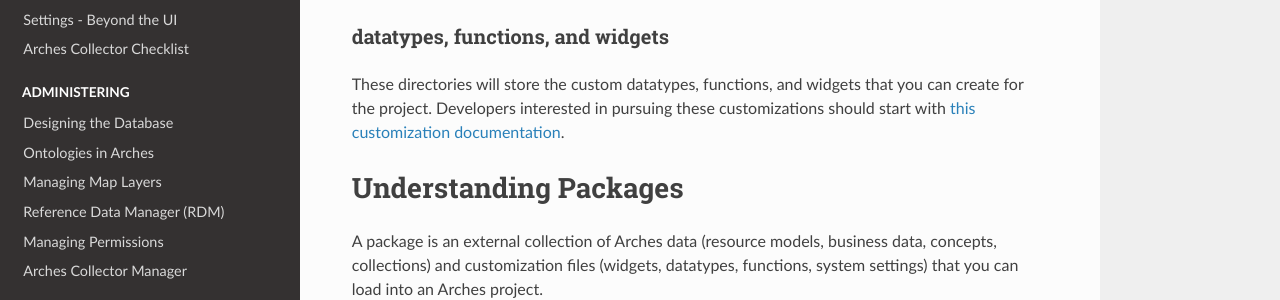
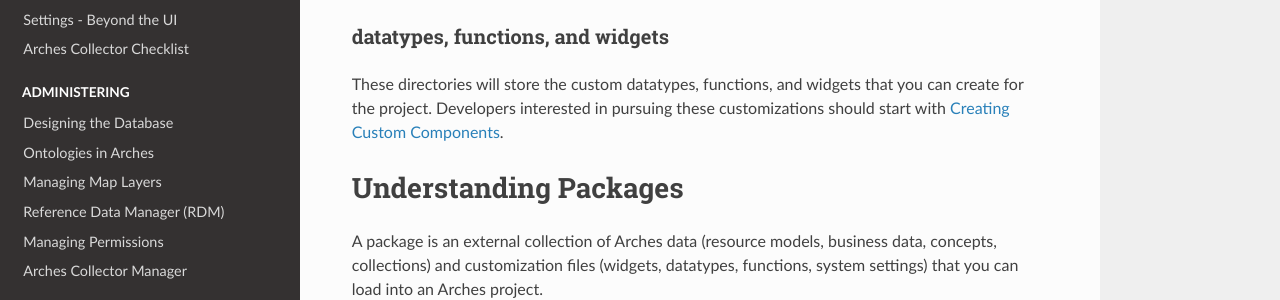
Before and after one commit to archesproject/arches-docs, a Sphinx documentation site: the page built from docs/projects-and-packages.txt, in a window 1280 px wide and 900 px high, scrolled down 869 px. Shown: the part 159-459 px from the top of the window. Built offline with Sphinx 7.4.7 and the Read the Docs theme 2.0.0, drawn with Linux system fonts in a browser that asks for light colours.

Commit message:
fix link

```diff
--- a/docs/projects-and-packages.txt
+++ b/docs/projects-and-packages.txt
@@ -38,7 +38,7 @@
 datatypes, functions, and widgets
 ^^^^^^^^^^^^^^^^^^^^^^^^^^^^^^^^^
 
-These directories will store the custom datatypes, functions, and widgets that you can create for the project. Developers interested in pursuing these customizations should start with `this customization documentation <https://github.com/archesproject/arches/wiki/Creating-New-Functions%2C-DataTypes%2C-and-Widgets>`_.
+These directories will store the custom datatypes, functions, and widgets that you can create for the project. Developers interested in pursuing these customizations should start with :ref:`Creating Custom Components`.
 
 ######################
 Understanding Packages
```
